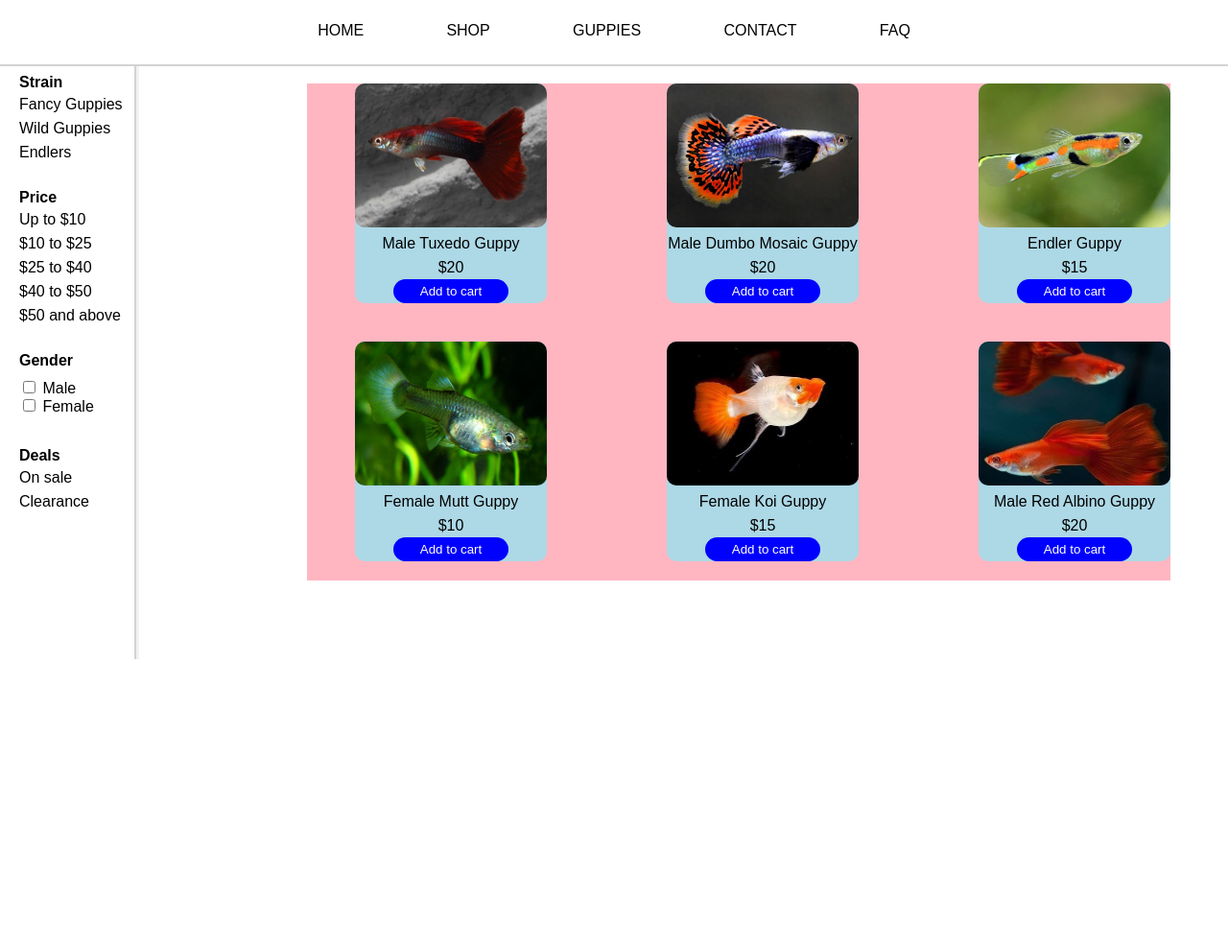
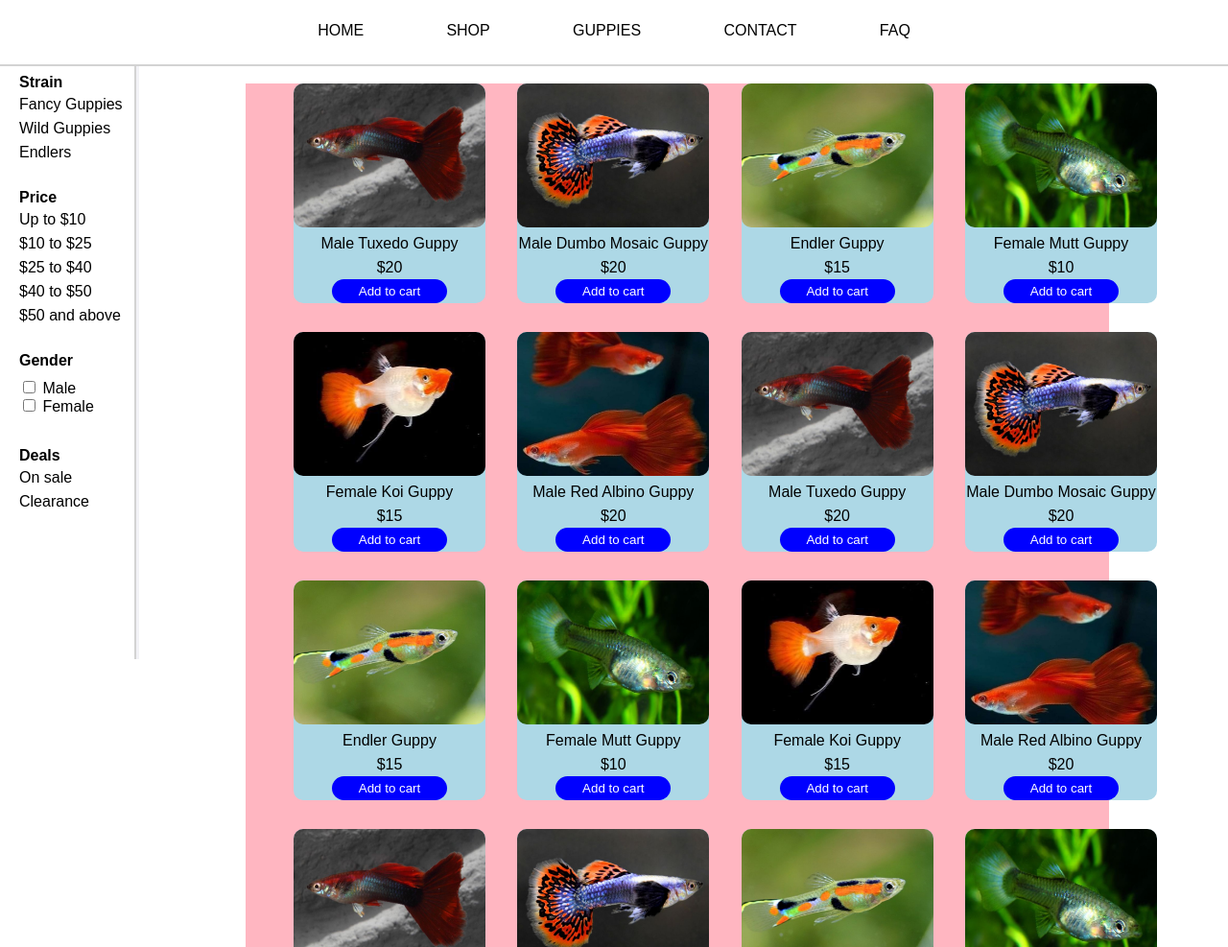
Before and after one commit to 0randa/guppy-site, a plain HTML site: page website.html in a window 1280 px wide. Shown: the part 113-1100 px from the top of the page at 96% size. Before the commit the page ends 800 px from the top, so only its background shows below. Drawn offline with Linux system fonts and the light colour scheme.

Commit message:
add more guppies

```diff
--- a/website.html
+++ b/website.html
@@ -20,13 +20,13 @@
                 display: grid;
                 position: absolute;
                 justify-content: center;
-                grid-template-columns: 250px 250px 250px;
-                gap:20px;
+                grid-template-columns: 200px 200px 200px 200px;
+                gap:10px;
                 justify-content: space-between;
                 background-color: lightpink;
                 width: 900px;
-                left: 25%;
-                right: 25%;
+                left: 20%;
+                right: 10%;
                 top: 25%;
             }
 
@@ -106,8 +106,6 @@
             </div>
         </div>
 
-
-
         <div class="sidebar">
 
             <div class="sidebar-box">
@@ -165,15 +163,169 @@
             </div>
         </div>
 
-        <!-- <div class="guppy-paragraph">
-            <p>Guppies - An Introduction</p>
-            <p>What are guppies?</p>
-            <p>The guppy, scientific name Poecilia reticulata, is a freshwater fish native to northern South America and the West Indies
-                Guppies come in
-            </p>
-        </div> -->
+        <div class="guppy-grid">
+            <div class="guppy-info">
+                <img src="images/tuxedo-guppy.jpg">
+                <div class="guppy-description">
+                    <p>Male Tuxedo Guppy</p>
+                    <p>$20</p>
+                    <button>Add to cart</button>
+                </div>
+            </div>
 
-        <div class="guppy-grid">
+            <div class="guppy-info">
+                <img src="images/dumbo-mosaic-guppy.jpg">
+                <div class="guppy-description">
+                    <p>Male Dumbo Mosaic Guppy</p>
+                    <p>$20</p>
+                    <button>Add to cart</button>
+                </div>
+            </div>
+
+            <div class="guppy-info">
+                <img src="images/endler-guppy.jpg">
+                <div class="guppy-description">
+                    <p>Endler Guppy</p>
+                    <p>$15</p>
+                    <button>Add to cart</button>
+                </div>
+            </div>
+
+            <div class="guppy-info">
+                <img src="images/female-mutt-guppy.jpg">
+                <div class="guppy-description">
+                    <p>Female Mutt Guppy</p>
+                    <p>$10</p>
+                    <button>Add to cart</button>
+                </div>
+            </div>
+
+            <div class="guppy-info">
+                <img src="images/female-koi-guppy.jpeg">
+                <div class="guppy-description">
+                    <p>Female Koi Guppy</p>
+                    <p>$15</p>
+                    <button>Add to cart</button>
+                </div>
+            </div>
+
+            <div class="guppy-info">
+                <img src="images/red-albino-guppy.jpg">
+                <div class="guppy-description">
+                    <p>Male Red Albino Guppy</p>
+                    <p>$20</p>
+                    <button>Add to cart</button>
+                </div>
+            </div>
+
+            <div class="guppy-info">
+                <img src="images/tuxedo-guppy.jpg">
+                <div class="guppy-description">
+                    <p>Male Tuxedo Guppy</p>
+                    <p>$20</p>
+                    <button>Add to cart</button>
+                </div>
+            </div>
+
+            <div class="guppy-info">
+                <img src="images/dumbo-mosaic-guppy.jpg">
+                <div class="guppy-description">
+                    <p>Male Dumbo Mosaic Guppy</p>
+                    <p>$20</p>
+                    <button>Add to cart</button>
+                </div>
+            </div>
+
+            <div class="guppy-info">
+                <img src="images/endler-guppy.jpg">
+                <div class="guppy-description">
+                    <p>Endler Guppy</p>
+                    <p>$15</p>
+                    <button>Add to cart</button>
+                </div>
+            </div>
+
+            <div class="guppy-info">
+                <img src="images/female-mutt-guppy.jpg">
+                <div class="guppy-description">
+                    <p>Female Mutt Guppy</p>
+                    <p>$10</p>
+                    <button>Add to cart</button>
+                </div>
+            </div>
+
+            <div class="guppy-info">
+                <img src="images/female-koi-guppy.jpeg">
+                <div class="guppy-description">
+                    <p>Female Koi Guppy</p>
+                    <p>$15</p>
+                    <button>Add to cart</button>
+                </div>
+            </div>
+
+            <div class="guppy-info">
+                <img src="images/red-albino-guppy.jpg">
+                <div class="guppy-description">
+                    <p>Male Red Albino Guppy</p>
+                    <p>$20</p>
+                    <button>Add to cart</button>
+                </div>
+            </div>
+
+            <div class="guppy-info">
+                <img src="images/tuxedo-guppy.jpg">
+                <div class="guppy-description">
+                    <p>Male Tuxedo Guppy</p>
+                    <p>$20</p>
+                    <button>Add to cart</button>
+                </div>
+            </div>
+
+            <div class="guppy-info">
+                <img src="images/dumbo-mosaic-guppy.jpg">
+                <div class="guppy-description">
+                    <p>Male Dumbo Mosaic Guppy</p>
+                    <p>$20</p>
+                    <button>Add to cart</button>
+                </div>
+            </div>
+
+            <div class="guppy-info">
+                <img src="images/endler-guppy.jpg">
+                <div class="guppy-description">
+                    <p>Endler Guppy</p>
+                    <p>$15</p>
+                    <button>Add to cart</button>
+                </div>
+            </div>
+
+            <div class="guppy-info">
+                <img src="images/female-mutt-guppy.jpg">
+                <div class="guppy-description">
+                    <p>Female Mutt Guppy</p>
+                    <p>$10</p>
+                    <button>Add to cart</button>
+                </div>
+            </div>
+
+            <div class="guppy-info">
+                <img src="images/female-koi-guppy.jpeg">
+                <div class="guppy-description">
+                    <p>Female Koi Guppy</p>
+                    <p>$15</p>
+                    <button>Add to cart</button>
+                </div>
+            </div>
+
+            <div class="guppy-info">
+                <img src="images/red-albino-guppy.jpg">
+                <div class="guppy-description">
+                    <p>Male Red Albino Guppy</p>
+                    <p>$20</p>
+                    <button>Add to cart</button>
+                </div>
+            </div>
+
             <div class="guppy-info">
                 <img src="images/tuxedo-guppy.jpg">
                 <div class="guppy-description">
```
